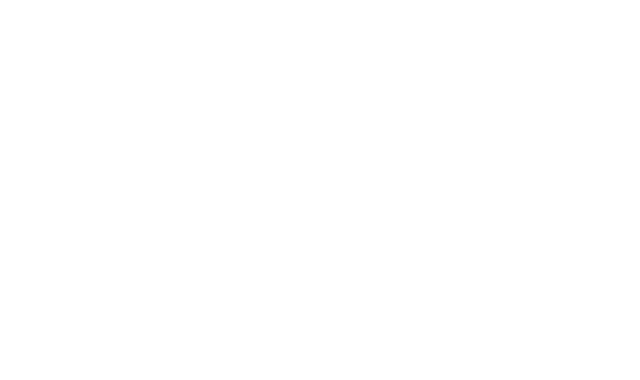
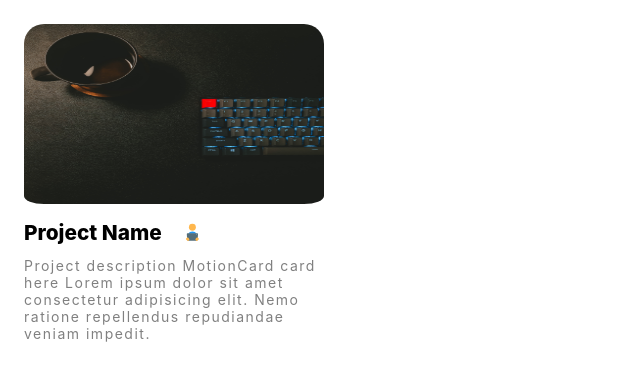
Before and after one commit to keyur6021/portfolio-web, a React (Create React App) app: page /motion in a window 1280 px wide. Before the commit this address had no page. Shown: the top 380 px of the page, without its empty margins (0-640 px from the left). Built offline with nearby package versions, Linux system fonts and the light colour scheme; a web font is replaced by a local one.

Commit message:
design the new motion for web

```diff
--- a/package.json
+++ b/package.json
@@ -11,6 +11,7 @@
     "@testing-library/jest-dom": "^5.17.0",
     "@testing-library/react": "^13.4.0",
     "@testing-library/user-event": "^13.5.0",
+    "framer-motion": "^10.16.16",
     "react": "^18.2.0",
     "react-device-detect": "^2.2.3",
     "react-dom": "^18.2.0",
--- a/src/App.css
+++ b/src/App.css
@@ -70,3 +70,42 @@
     display: flex;
     justify-content: space-between
 }
+
+
+/* //!motion csss here */
+
+.parent-card-motion {
+    /* height: 100vh; */
+    /* display: flex; */
+    /* justify-content: center; */
+    /* align-items: center; */
+    /* background-image: linear-gradient(120deg, #3e3e3e, rgb(10, 15, 55), rgb(85, 85, 85)); */
+}
+
+.motion-card {
+    padding: 1.5rem 1.5rem;
+    max-width: 300px;
+    border-radius: 8px;
+    background-color: #fff;
+}
+
+.motion-header {
+    font-size: 1.3rem;
+    font-weight: 800;
+    display: flex;
+    align-items: center;
+    gap: 20px;
+}
+
+.motion-description {
+    font-size: 14px;
+    padding-top: 12px;
+    letter-spacing: 1.5px;
+}
+
+.motion-image {
+    height: 180px;
+    width: 100%;
+    border-radius: 20px;
+    padding-bottom: 12px;
+}
--- a/src/App.js
+++ b/src/App.js
@@ -2,6 +2,7 @@
 import "./App.css";
 import HomePage from "./components/main_content/HomePage";
 import { BrowserRouter as Router, Routes, Route } from "react-router-dom";
+import MotionCard from "./components/MotionDemo.jsx";
 
 function App() {
   return (
@@ -10,6 +11,7 @@
         <Suspense fallback={<> This is Lodding... </>}>
           <Routes>
             <Route exact path="/" element={<HomePage />} />
+            <Route exact path="/motion" element={<MotionCard />} />
           </Routes>
         </Suspense>
       </Router>
--- /dev/null
+++ b/src/components/MotionDemo.jsx
@@ -0,0 +1,51 @@
+import React, { useState } from "react";
+import { motion, AnimatePresence } from "framer-motion";
+import { FcReadingEbook } from "react-icons/fc";
+import project from "./../assets/images/new.jpg";
+
+const MotionCard = () => {
+    const [open, setOpen] = useState(false);
+    return (
+        <div className="parent-card-motion" onMouseOver={() => setOpen(true)}
+            onMouseLeave={() => setOpen(false)}>
+            <motion.div
+                layout
+                transition={{ layout: { duration: 0.4, type: "string" } }}
+                whileHover={{ scale: 1.05 }}
+
+                onClick={() => setOpen(!open)}
+                className="motion-card"
+            >
+                {open &&
+                    <AnimatePresence>
+                        <motion.img
+                            className="motion-image"
+                            key={project}
+                            src={project}
+                            // transition={{ delay: 1 }}
+                            initial={{ x: 300, opacity: 0 }}
+                            animate={{ x: 0, opacity: 1 }}
+                        />
+                    </AnimatePresence>
+                }
+
+                <motion.div layout='position' className="motion-header">
+                    Project Name <FcReadingEbook />
+                </motion.div>
+                {open && (
+                    <motion.div
+                        initial={{ opacity: 0 }}
+                        animate={{ opacity: 1, color: "gray" }}
+                        className="motion-description"
+                    >
+                        Project description MotionCard card here Lorem ipsum dolor sit amet
+                        consectetur adipisicing elit. Nemo ratione repellendus repudiandae
+                        veniam impedit.
+                    </motion.div>
+                )}
+            </motion.div>
+        </div>
+    );
+};
+
+export default MotionCard;
--- a/src/components/ProjectSection.jsx
+++ b/src/components/ProjectSection.jsx
@@ -7,6 +7,7 @@
 import { BsGithub } from "react-icons/bs";
 import { Link } from "react-router-dom";
 import { isMobile } from 'react-device-detect';
+import MotionCard from "./MotionDemo";
 
 const ProjectSection = () => {
 
@@ -19,7 +20,8 @@
                 {[1, 2, 3, 4, 5, 6, 7, 8]?.map((data) => {
                     return (
                         <Grid item xl={3} lg={4} md={6} sm={6} xs={12}>
-                            <PortfolioCard />
+                            {/* <PortfolioCard /> */}
+                            <MotionCard />
                         </Grid>
                     );
                 })}
```
Also changed, not shown: src/assets/images/new.png (added).
